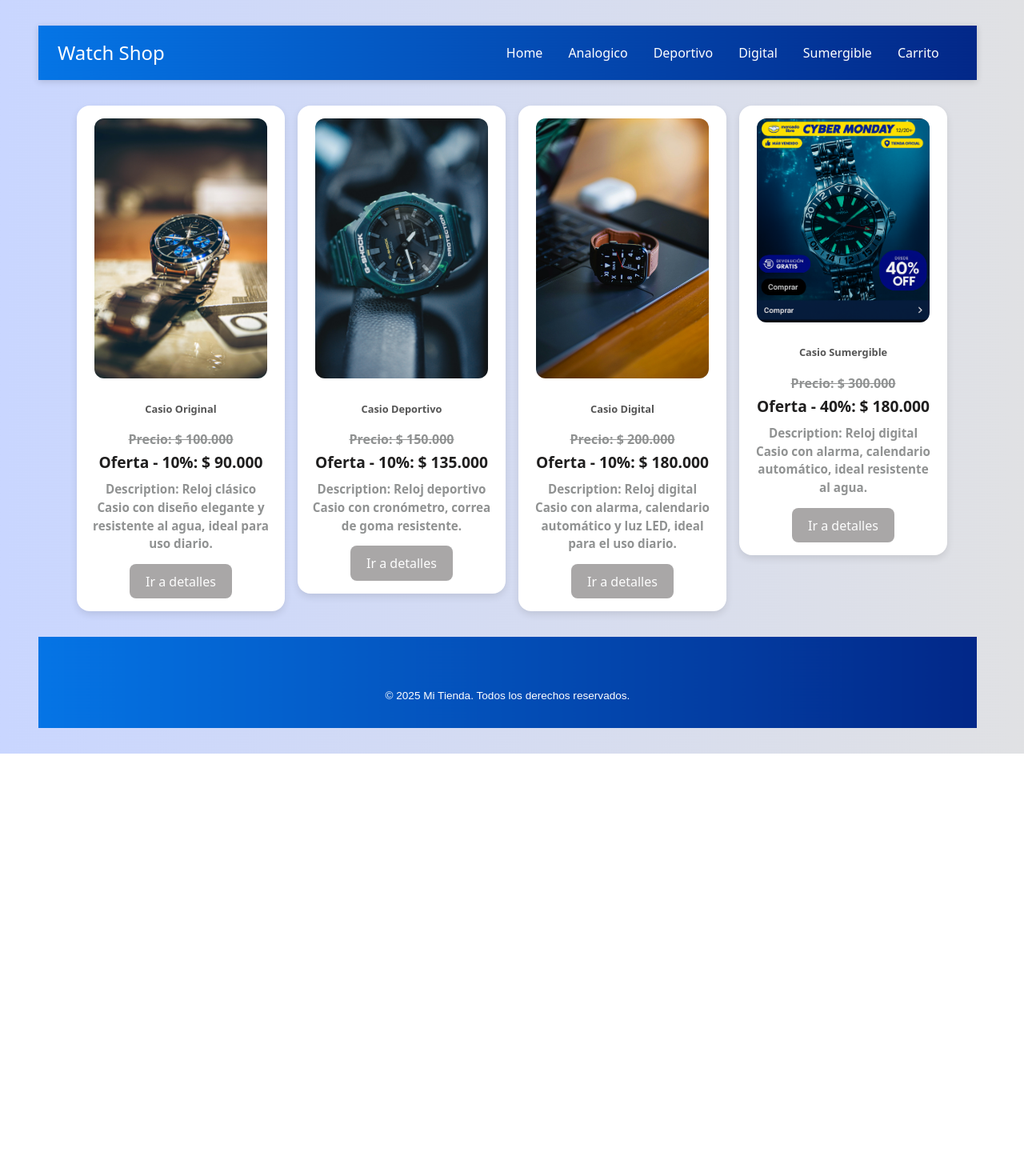
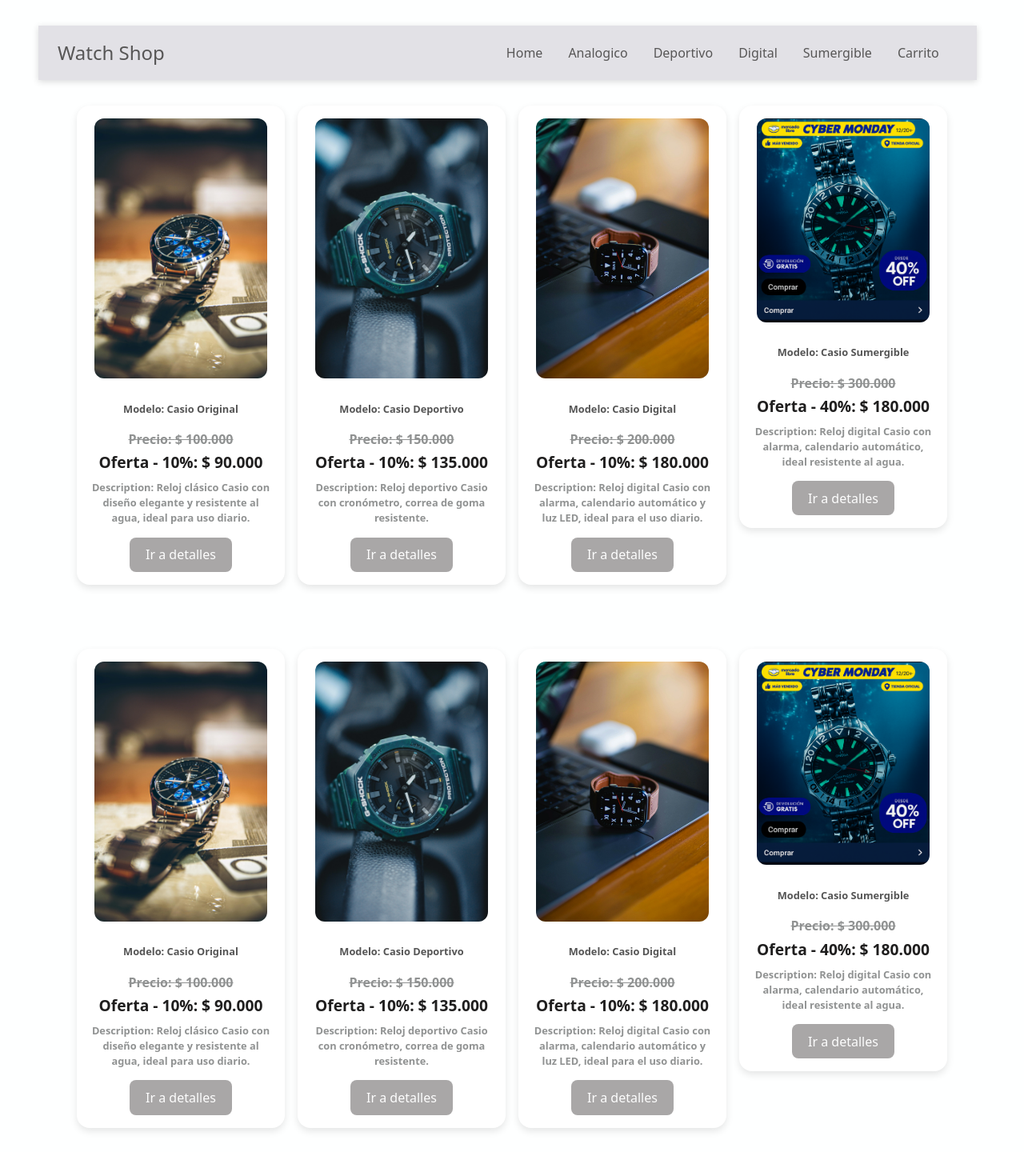
Before and after one commit to techcristian/react-pre-lab, a React app: page / in a window 1280 px wide. Shown: the top 1440 px of the page at 80% size. Before the commit the page ends 942 px from the top, so only its background shows below. Built offline with nearby package versions, Linux system fonts and the light colour scheme; the HTML template or start-up script is replaced by a standard one.

Commit message:
Filtrado por categorias

```diff
--- a/public/data/products.json
+++ b/public/data/products.json
@@ -30,5 +30,37 @@
     "description": "Reloj digital Casio con alarma, calendario automático, ideal resistente al agua.",
     "category": "sumergible",
     "imageUrl": "/images/casio-sumergible-off.png"
+  },
+    {
+    "id": "5",
+    "name": "Casio Original",
+    "price": 100000,
+    "description": "Reloj clásico Casio con diseño elegante y resistente al agua, ideal para uso diario.",
+    "category": "analogico",
+    "imageUrl": "/images/casio-original.webp"
+  },
+  {
+    "id": "6",
+    "name": "Casio Deportivo",
+    "price": 150000,
+    "description": "Reloj deportivo Casio con cronómetro, correa de goma resistente.",
+    "category": "deportivo",
+    "imageUrl": "/images/casio-deportivo.webp"
+  },
+  {
+    "id": "7",
+    "name": "Casio Digital",
+    "price": 200000,
+    "description": "Reloj digital Casio con alarma, calendario automático y luz LED, ideal para el uso diario.",
+    "category": "digital",
+    "imageUrl": "/images/casio-digital.webp"
+  },
+    {
+    "id": "8",
+    "name": "Casio Sumergible",
+    "price": 300000,
+    "description": "Reloj digital Casio con alarma, calendario automático, ideal resistente al agua.",
+    "category": "sumergible",
+    "imageUrl": "/images/casio-sumergible-off.png"
   }
 ]
--- a/src/App.css
+++ b/src/App.css
@@ -4,10 +4,6 @@
   padding: 2rem;
   text-align: center;
 }
-
-
-
-
 
 
 @media (prefers-reduced-motion: no-preference) {
--- a/src/components/Count/Count.css
+++ b/src/components/Count/Count.css
@@ -5,7 +5,7 @@
   align-items: center;
   gap: 1rem;
   padding: 1rem;
-  background:  #ffffff;
+  background-color:rgb(243, 241, 241);
  color: #0c0c17;
  font-size: 1.2rem; font-weight: bold;
   border-radius: 1rem;
@@ -27,9 +27,8 @@
 }
 
 .btn {
-  background-color: #a1a1a3;
-   color:
-    #fff;
+  background: rgb(181, 177, 177);
+   color: #fff;
     border: none;
      padding: 0.5rem 0.9rem;
       border-radius: 0.6rem;
@@ -53,7 +52,8 @@
 }
 .btn-links {
   width: 250px;
-  display: flex;
+ background: rgb(240, 238, 238);
+ display: flex;
   justify-content:space-around;   /* Centra los botones horizontalmente */
   align-items: center;
   gap: 1.2rem;                  /* Espacio entre los botones */
@@ -64,7 +64,7 @@
 
 }
 .btn-links:hover{
-  background-color: #fffefe;
+  background-color: #c3c1c1;
 }
 .ir-carrito{
   width: 150%;
@@ -75,7 +75,7 @@
   border-radius: 0.6rem;
   font-size: 1rem;
   cursor: pointer;
-  margin-left: -5px;
+  margin-left: -15px;
   transition: background-color 0.25s ease, transform 0.2s ease;
 }
 
--- a/src/components/Footer/Footer.css
+++ b/src/components/Footer/Footer.css
@@ -1,7 +1,7 @@
 .footer {
-width: 95%;
-   background-image:url("../../../public/images/Very\ Blue.jpg");
-  color: #f0f0f0;
+  width: 95%;
+  background-color:rgb(226, 225, 230);
+  color: #5d5d5d;
   padding: 2rem 1.5rem 1rem 1.5rem;
   font-family: sans-serif;
 }
@@ -10,7 +10,7 @@
   text-align: center;
   margin-top: 2rem;
   font-size: 0.85rem;
-  color:#ffffff;
+  color:#595858;
 }
 
 /* 📱 Responsive */
--- a/src/components/Item/Item.css
+++ b/src/components/Item/Item.css
@@ -35,7 +35,7 @@
 }
 
 article p {
-  font-size: 0.95rem;
+  font-size: 0.8rem;
   color:#ece9e9;
   margin: 0.25rem 0;
 }
--- a/src/components/Item/Item.jsx
+++ b/src/components/Item/Item.jsx
@@ -8,7 +8,7 @@
 
   return <article>
     <img src={imageUrl} alt={description} />
-    <h1>{name}</h1>
+    <h1>Modelo: {name}</h1>
     <div className="price-section">
       <p className="price-old">Precio: {formatPrice(price)}</p>
       {name.toLowerCase() === "casio sumergible" ? (
--- a/src/components/Nav/Nav.css
+++ b/src/components/Nav/Nav.css
@@ -1,7 +1,7 @@
 
 nav{
   width: 95%;
-  background-image: url("../../../public/images/Very\ Blue.jpg");
+  background-color:rgb(226, 225, 230);
   padding: 1rem 1.5rem;
   box-shadow: 0 2px 8px rgba(0, 0, 0, 0.15);
   position: sticky;
@@ -14,7 +14,7 @@
 
 .span-logo{
   font-size: 1.5rem;
-  color:white;
+ color: #575656;
 
 }
 .span-logo:hover{
@@ -52,9 +52,9 @@
   gap: 1.5rem;
 }
 nav ul li a {
-  color: #ffffff;
+  color: #575656;
   text-decoration: none;
-  font-weight: 500;
+
   transition: color 0.3s;
     padding:0.3rem 0.5rem;
   border-radius:8px;
--- a/src/index.css
+++ b/src/index.css
@@ -2,13 +2,9 @@
   font-family: system-ui, Avenir, Helvetica, Arial, sans-serif;
   line-height: 1.5;
   font-weight: 400;
-
   color-scheme: light dark;
   color: rgba(175, 169, 169, 0.87);
-  /*background-color: #feffff;*/
-  background-image: url("../public/images/Dull.jpg");
-
-  font-synthesis: none;
+  background: #feffff;
   text-rendering: optimizeLegibility;
   -webkit-font-smoothing: antialiased;
   -moz-osx-font-smoothing: grayscale;
```
